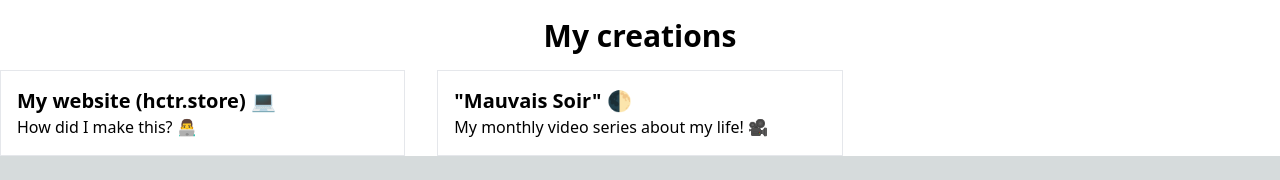
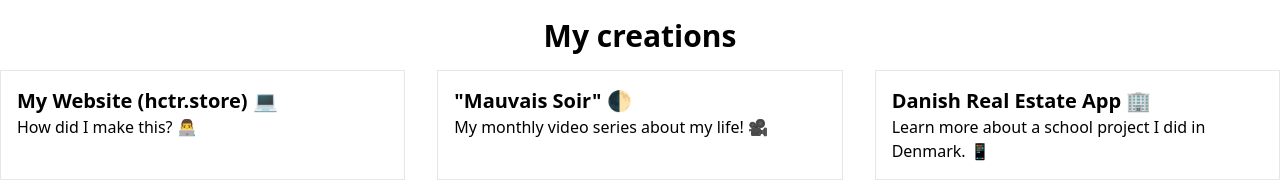
Before and after one commit to hxeu/hector, a Next.js app: page / in a window 1280 px wide. Shown: the part 694-874 px from the top of the page. Before the commit the page ends 850 px from the top, so only its background shows below. Built offline with nearby package versions, Linux system fonts and the light colour scheme.

Commit message:
j'add le projet real estate swipe

```diff
--- a/pages/index.tsx
+++ b/pages/index.tsx
@@ -20,8 +20,9 @@ export default function Page() {
 
   // Liste fictive de projets
   const projects = [
-    { id: 'hctr', title: 'My website (hctr.store) 💻', description: 'How did I make this? 👨‍💻' },
+    { id: 'hctr', title: 'My Website (hctr.store) 💻', description: 'How did I make this? 👨‍💻' },
     { id: 'mauvais_soir', title: '"Mauvais Soir" 🌓', description: 'My monthly video series about my life! 🎥' },
+    { id: 'real_estate_swipe', title: 'Danish Real Estate App 🏢', description: 'Learn more about a school project I did in Denmark. 📱' },
     // Ajoutez d'autres projets selon vos besoins
   ];
 
```
